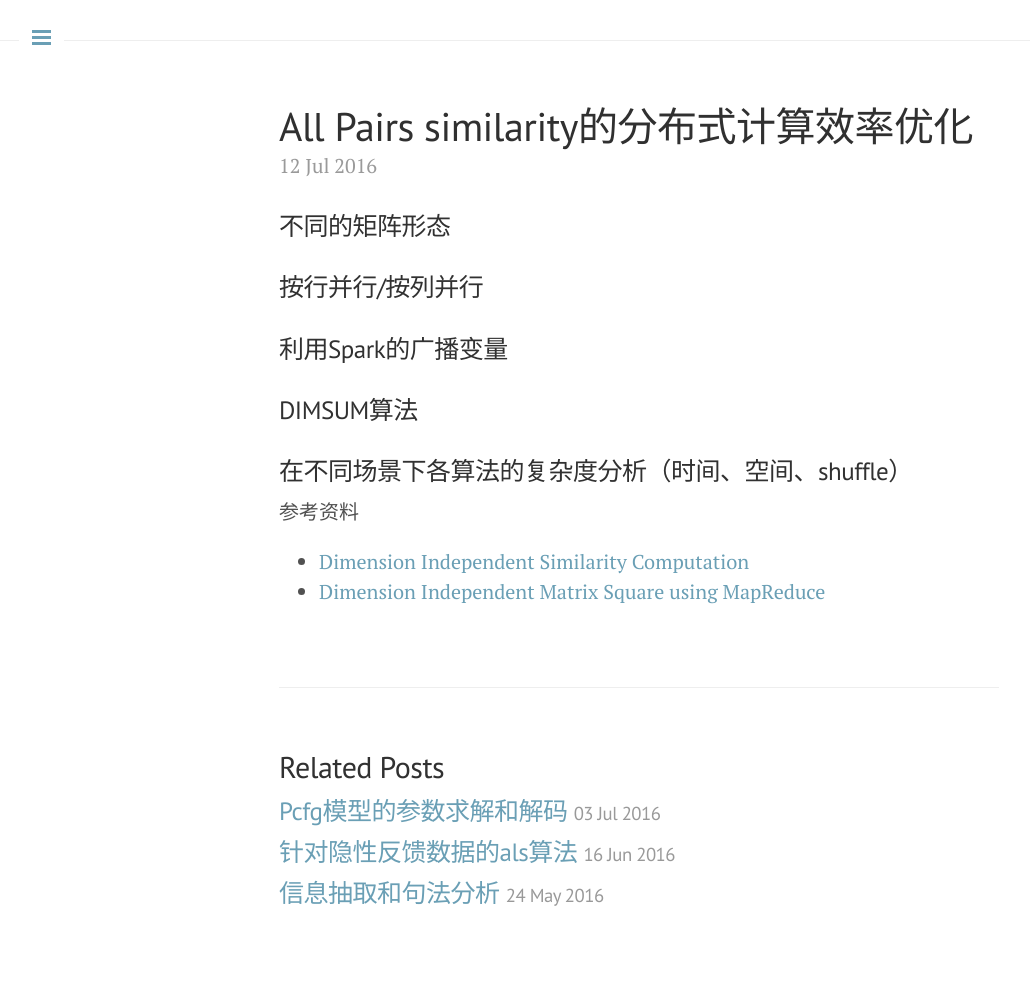
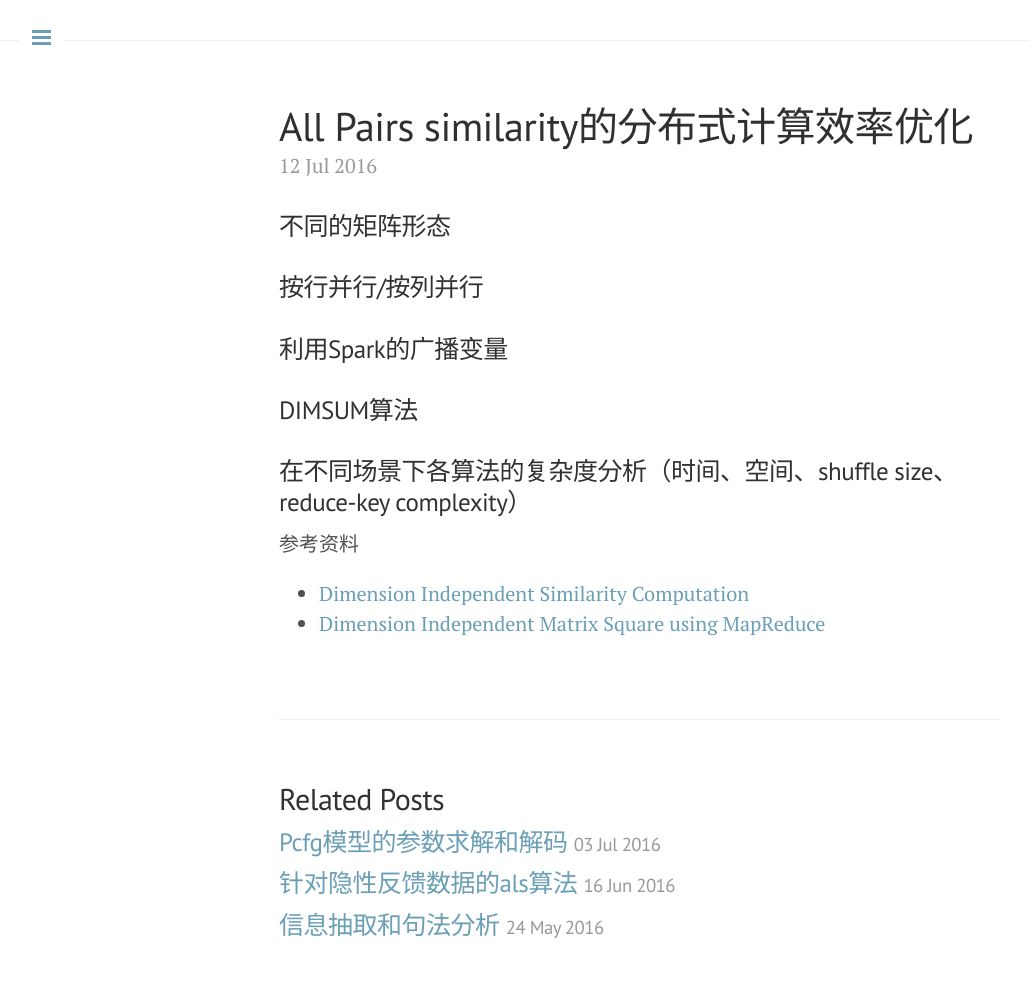
Before and after one commit to nomadcube/nomadcube.github.io, a Jekyll site: the page built from _posts/2016-07-12-All-pairs similarity的分布式计算效率优化.md, in a window 1280 px wide. Shown: the whole page, without its empty margins (1-1031 px from the left). Built offline with Jekyll 4.4.1, drawn with Linux system fonts in a browser that asks for light colours; comment, search, counter and statistics services are not loaded; before the commit the page ends 970 px from its top, so only the background shows below that.

Commit message:
新文章

```diff
--- a/_posts/2016-07-12-All-pairs similarity的分布式计算效率优化.md
+++ b/_posts/2016-07-12-All-pairs similarity的分布式计算效率优化.md
@@ -11,7 +11,7 @@ tags: 推荐引擎
 
 ### DIMSUM算法
 
-### 在不同场景下各算法的复杂度分析（时间、空间、shuffle）
+### 在不同场景下各算法的复杂度分析（时间、空间、shuffle size、reduce-key complexity）
 
 参考资料
 
```
